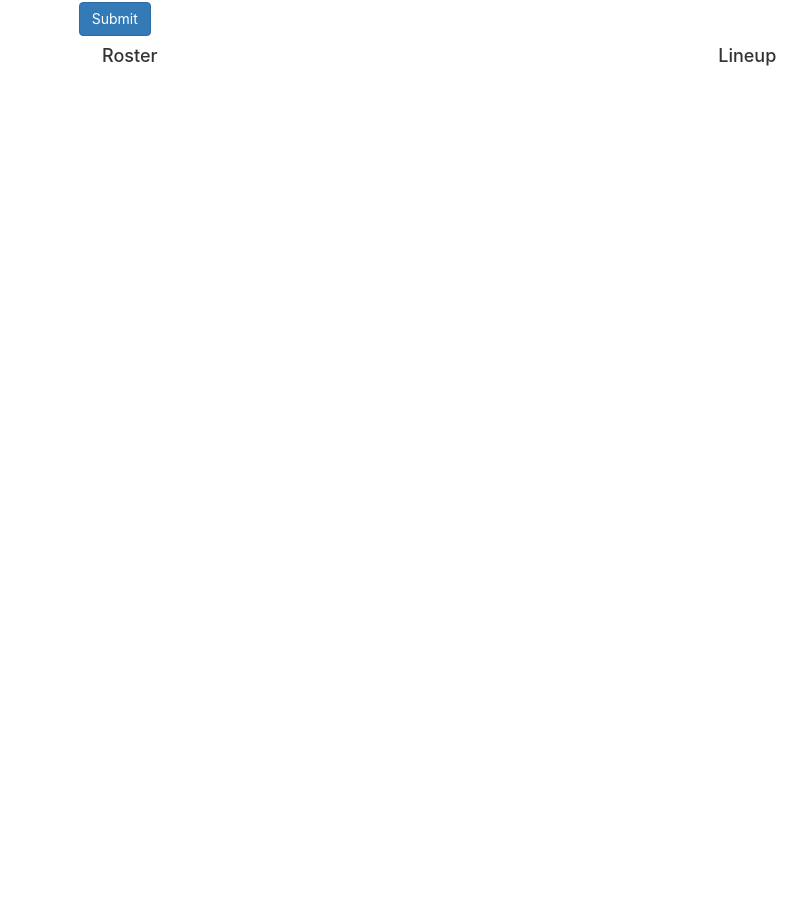
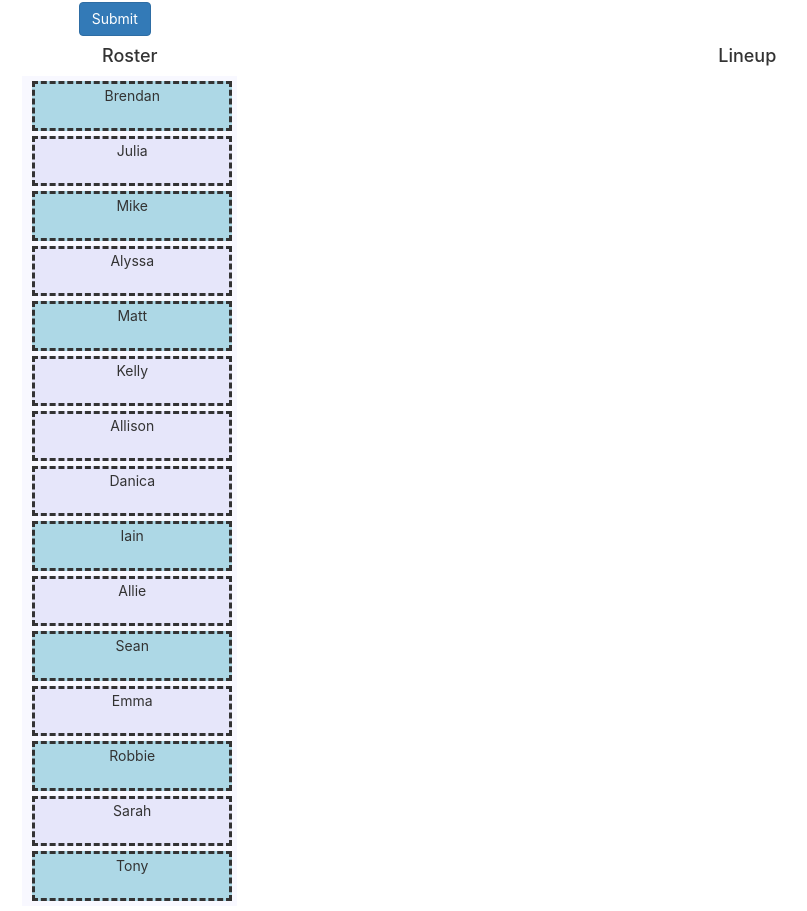
Before and after one commit to bgibz/Softball, a React (Create React App) app: page / in a window 1280 px wide. Shown: the part 817-1728 px from the top of the page, without its empty margins (204-1011 px from the left). Before the commit the page ends 918 px from the top, so only its background shows below. Built offline with nearby package versions, Linux system fonts and the light colour scheme.

Commit message:
initialize the roster, fix bug for first time setting lineup

```diff
--- a/src/App.js
+++ b/src/App.js
@@ -12,14 +12,14 @@ class App extends React.Component {
       maleOrder: [],
       femaleOrder: [],
       maleNext: 0,
-      femaleNext: 0
+      femaleNext: 0,
+      flag: true
     };
     this.getLineup = this.getLineup.bind(this);
     this.triggerNext = this.triggerNext.bind(this);
   }
 
   getLineup(data) {
-    // TODO: split into male and female order
     var men = [];
     var women = [];
     for (let player of data){
@@ -44,7 +44,6 @@ class App extends React.Component {
 
   triggerNext() {
     // determine if most recent batter was male or female and increment the needed counter
-    console.log("TRIGGER");
     let men = this.state.maleOrder;
     let women = this.state.femaleOrder;
     let numMen = men.length;
@@ -56,12 +55,19 @@ class App extends React.Component {
     if (!(this.state.topOfOrder[0] === undefined)){
       currGen = this.state.topOfOrder[0].gender;
     }
-
     let order = [];
-    if (currGen === "male") {
-      mNext = (mNext + 1) % numMen;
-    } else if (currGen ==='female') {
-      fNext = (fNext + 1) % numWomen;
+    if (this.state.flag) {
+    this.setState(() => {
+      return {
+        flag: false
+      }
+    });
+    } else {
+      if (currGen === "male") {
+        mNext = (mNext + 1) % numMen;
+      } else if (currGen ==='female') {
+        fNext = (fNext + 1) % numWomen;
+      }
     }
     let m = mNext; // male array counter
     let f = fNext; // female array counter
--- a/src/PlayerForm.jsx
+++ b/src/PlayerForm.jsx
@@ -6,16 +6,123 @@ import Lineup from './Lineup.jsx';
 class PlayerForm extends React.Component{
     constructor(props) {
         super(props);
+        this.handleChange = this.handleChange.bind(this);
+        this.handleSubmit = this.handleSubmit.bind(this);
+        this.handlePlayerClick = this.handlePlayerClick.bind(this);
+        var DMAG = [
+            {
+            name: "Brendan",
+            gender: "male",
+            key: 1,
+            selected: false,
+            handleClick: this.handlePlayerClick
+            },
+            {
+            name: "Julia",
+            gender: "female",
+            key: 2,
+            selected: false,
+            handleClick: this.handlePlayerClick
+            },
+            {
+            name: "Mike",
+            gender: "male",
+            key: 3,
+            selected: false,
+            handleClick: this.handlePlayerClick
+            },
+            {
+            name: "Alyssa",
+            gender: "female",
+            key: 4,
+            selected: false,
+            handleClick: this.handlePlayerClick
+            },
+            {
+            name: "Matt",
+            gender: "male",
+            key: 5,
+            selected: false,
+            handleClick: this.handlePlayerClick
+            },
+            {
+            name: "Kelly",
+            gender: "female",
+            key: 6,
+            selected: false,
+            handleClick: this.handlePlayerClick
+            },
+            {
+            name: "Allison",
+            gender: "female",
+            key: 7,
+            selected: false,
+            handleClick: this.handlePlayerClick
+            },
+            {
+            name: "Danica",
+            gender: "female",
+            key: 8,
+            selected: false,
+            handleClick: this.handlePlayerClick
+            },
+            {
+            name: "Iain",
+            gender: "male",
+            key: 9,
+            selected: false,
+            handleClick: this.handlePlayerClick
+            },
+            {
+            name: "Allie",
+            gender: "female",
+            key: 10,
+            selected: false,
+            handleClick: this.handlePlayerClick
+            },
+            {
+            name: "Sean",
+            gender: "male",
+            key: 11,
+            selected: false,
+            handleClick: this.handlePlayerClick
+            },
+            {
+            name: "Emma",
+            gender: "female",
+            key: 12,
+            selected: false,
+            handleClick: this.handlePlayerClick
+            },
+            {
+            name: "Robbie",
+            gender: "male",
+            key: 13,
+            selected: false,
+            handleClick: this.handlePlayerClick
+            },
+            {
+            name: "Sarah",
+            gender: "female",
+            key: 14,
+            selected: false,
+            handleClick: this.handlePlayerClick
+            },
+            {
+            name: "Tony",
+            gender: "male",
+            key: 15,
+            selected: false,
+            handleClick: this.handlePlayerClick
+            },
+
+        ]
         this.state = {
             name: '',
             gender: '',
-            players: [],
+            players: DMAG,
             lineup: [],
             };
-
-        this.handleChange = this.handleChange.bind(this);
-        this.handleSubmit = this.handleSubmit.bind(this);
-        this.handlePlayerClick = this.handlePlayerClick.bind(this);
     }
 
     handleChange(event) {
@@ -90,8 +197,8 @@ class PlayerForm extends React.Component{
                     players: currentPlayers
                 }
             });
-            this.props.getLineup(currentLineup);
         }
+        this.props.getLineup(currentLineup);
     }
 
     render() {
```
